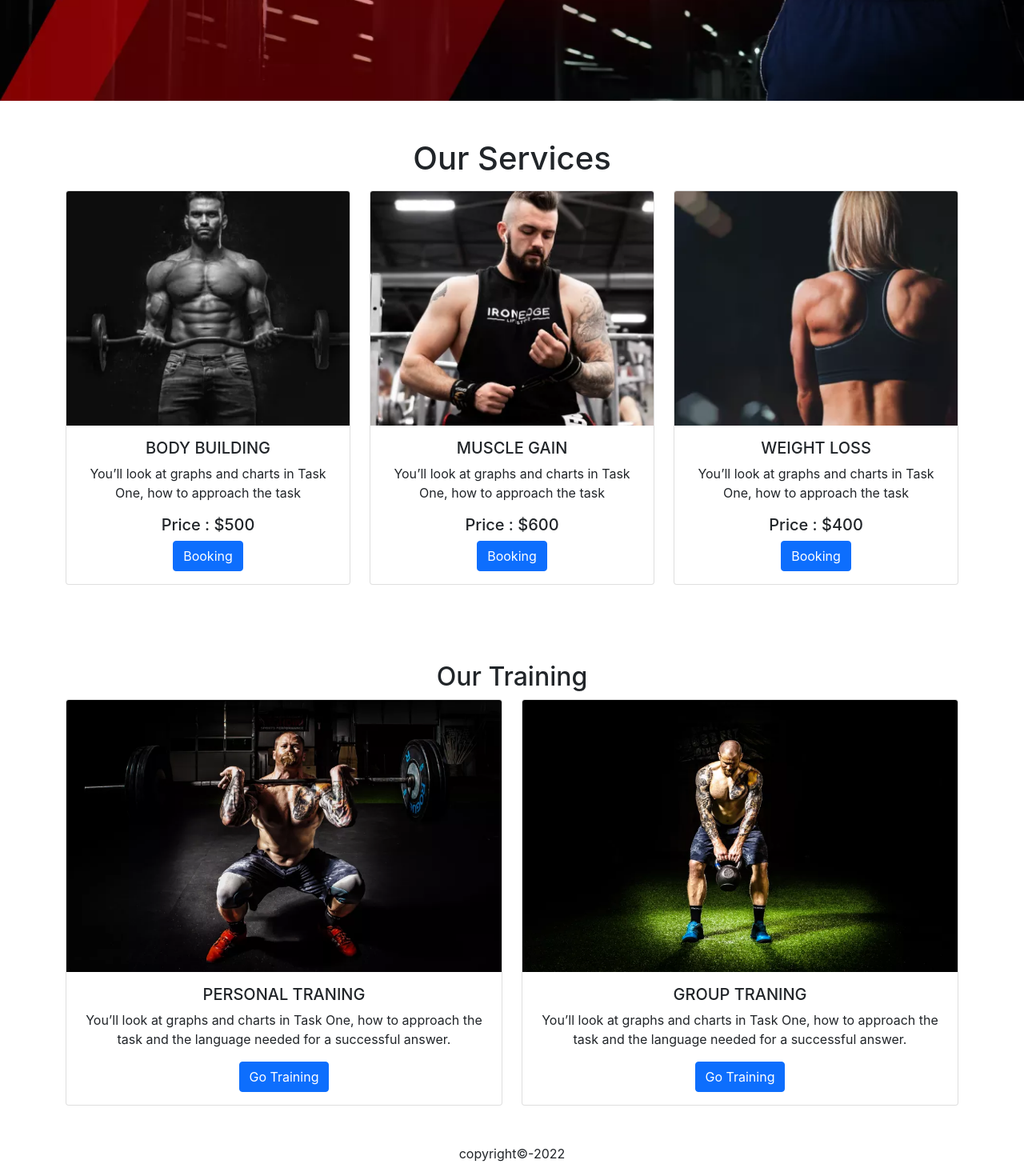
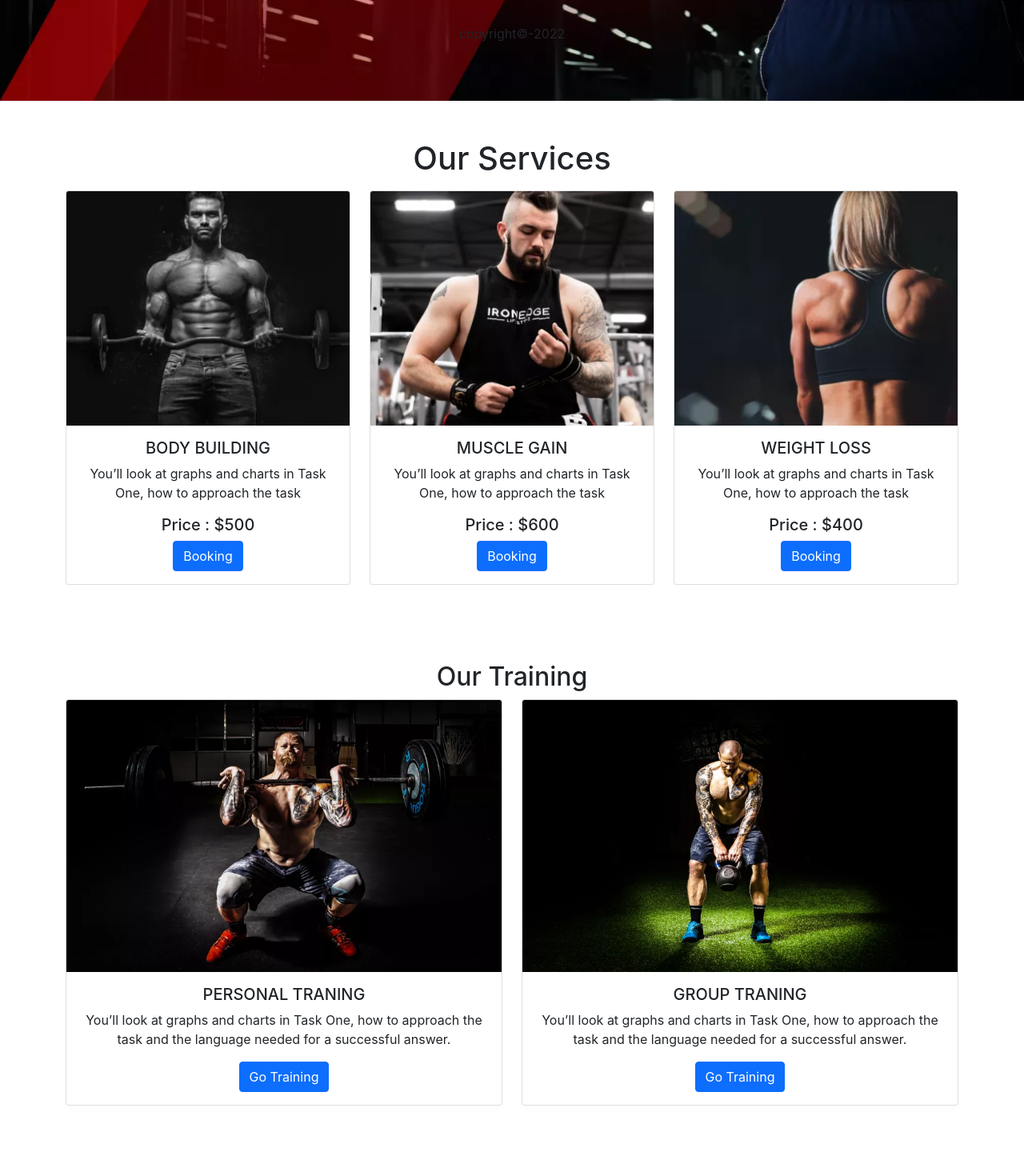
Before and after one commit to rhshuvo44/gym-trainer, a React (Create React App) app: page / in a window 1280 px wide. Shown: the part 730-2200 px from the top of the page at 80% size. After the commit the page ends 2160 px from the top, so only its background shows below. Built offline with nearby package versions, Linux system fonts and the light colour scheme; no server answers.

Commit message:
footer fix bottom

```diff
--- /dev/null
+++ b/src/Components/Pages/Share/Footer/Footer.css
@@ -0,0 +1,5 @@
+.footer {
+  position: absolute;
+  width: 100%;
+  bottom: 0;
+}
--- a/src/Components/Pages/Share/Footer/Footer.js
+++ b/src/Components/Pages/Share/Footer/Footer.js
@@ -1,13 +1,13 @@
 import React from 'react';
-
+import './Footer.css'
 const Footer = () => {
     const today=new Date();
     const year=today.getFullYear()
 
     return (
-        <div fixed="bottom">
+        <footer className='footer'>
             <p>copyright&copy;-{year}</p>
-        </div>
+        </footer>
     );
 };
 
```
